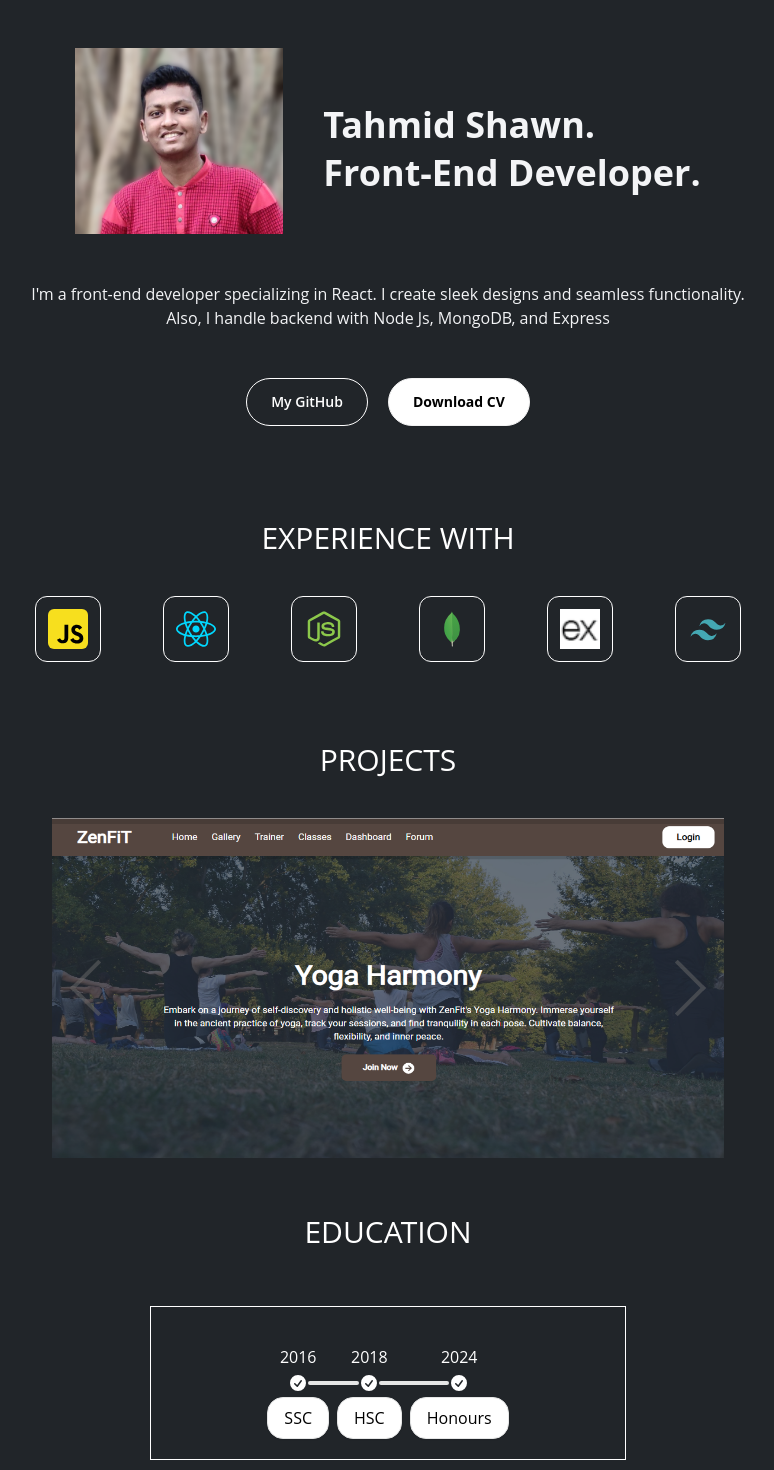
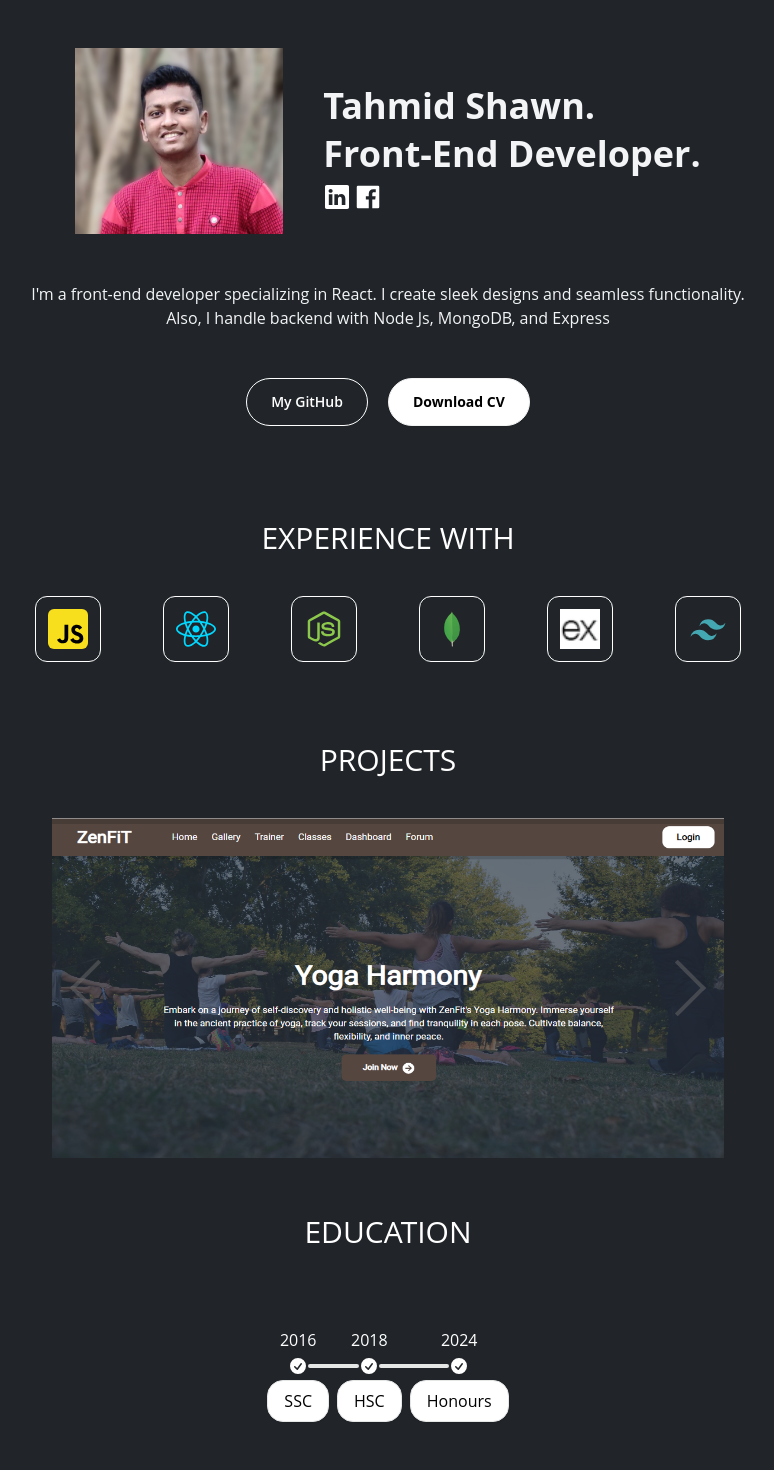
Before and after one commit to TahmidShawn/Tahmid_Portfolio, a React (Vite) app: page / in a window 1280 px wide. Shown: the part 120-1590 px from the top of the page, without its empty margins (252-1026 px from the left). Built offline with nearby package versions, Linux system fonts and the light colour scheme.

Commit message:
add social link on banner section

```diff
--- a/package.json
+++ b/package.json
@@ -10,11 +10,13 @@
     "preview": "vite preview"
   },
   "dependencies": {
+    "@react-icons/all-files": "^4.1.0",
     "localforage": "^1.10.0",
     "match-sorter": "^6.3.1",
     "react": "^18.2.0",
     "react-awesome-slider": "^4.1.0",
     "react-dom": "^18.2.0",
+    "react-icons": "^4.12.0",
     "react-pdf": "^7.6.0",
     "react-router-dom": "^6.20.1",
     "react-scroll": "^1.9.0",
--- a/src/Components/Banner/Banner.jsx
+++ b/src/Components/Banner/Banner.jsx
@@ -1,6 +1,9 @@
 /* eslint-disable react/no-unescaped-entities */
 import { Link } from 'react-router-dom';
 import img from './../../assets/tahmid1.png'
+import { BsLinkedin } from "react-icons/bs";
+import { BiLogoFacebookSquare } from "react-icons/bi";
+
 const Banner = () => {
     const handleDownloadCV = () => {
         // Replace the URL with the direct link to your PDF file on Google Drive
@@ -16,7 +19,11 @@ const Banner = () => {
                 </div>
                 <div className='text-center md:text-left'>
                     <h1 className='text-gray-100 font-bold text-4xl mt-4'>Tahmid Shawn.</h1>
-                    <p className='text-gray-100 font-bold text-4xl mt-2'> Front-End Developer.</p>
+                    <h1 className='text-gray-100 font-bold text-4xl mt-2'> Front-End Developer.</h1>
+                    <section className='flex mt-2 items-center gap-1 ml-[2px]'>
+                        <a href='https://www.linkedin.com/in/tahmid-shawn/' target='_blanks' className='text-white text-2xl'> <BsLinkedin /></a>
+                        <a href='https://www.facebook.com/md.tahmid022' target='_blanks' className='text-white text-3xl'> <BiLogoFacebookSquare /> </a>
+                    </section>
                 </div>
             </div>
             <section>
@@ -29,6 +36,7 @@ const Banner = () => {
                     <button onClick={handleDownloadCV} className='bg-white btn text-black rounded-3xl p-2 px-6 font-bold hover:bg-gray-800 hover:text-white hover:btn-neutral'>Download CV</button>
                 </div>
             </section>
+
         </header>
     );
 };
--- a/src/Components/Education/Education.jsx
+++ b/src/Components/Education/Education.jsx
@@ -4,7 +4,7 @@ const Education = () => {
     return (
         <div>
             <h2 className="text-center text-white text-3xl my-14">EDUCATION</h2>
-            <ul className="timeline text-white flex justify-center mt-5 border-[1px] border-white w-max mx-auto px-28 py-4">
+            <ul className="timeline text-white flex justify-center">
 
                 <li>
 
--- a/src/Components/Shared/Navbar/Navbar.jsx
+++ b/src/Components/Shared/Navbar/Navbar.jsx
@@ -8,7 +8,7 @@ const Navbar = () => {
         <NavLink>About Me</NavLink>
     </>
     return (
-        <nav className="navbar bg-[#2C3333] text-white z-50 px-10 max-w-screen-xl md:px-40 fixed">
+        <nav className="navbar bg-[#2C3333] text-white z-50 md:px-40 max-w-7xl fixed">
             <div className="navbar-start">
                 <img className="h-8" src={logo} alt="" />
             </div>
--- a/src/Pages/Home/Home.jsx
+++ b/src/Pages/Home/Home.jsx
@@ -19,4 +19,3 @@ const Home = () => {
 };
 
 export default Home;
-// 393E46
```
Also changed, not shown: 1 other file (tests, documents, lock files or other folders).
